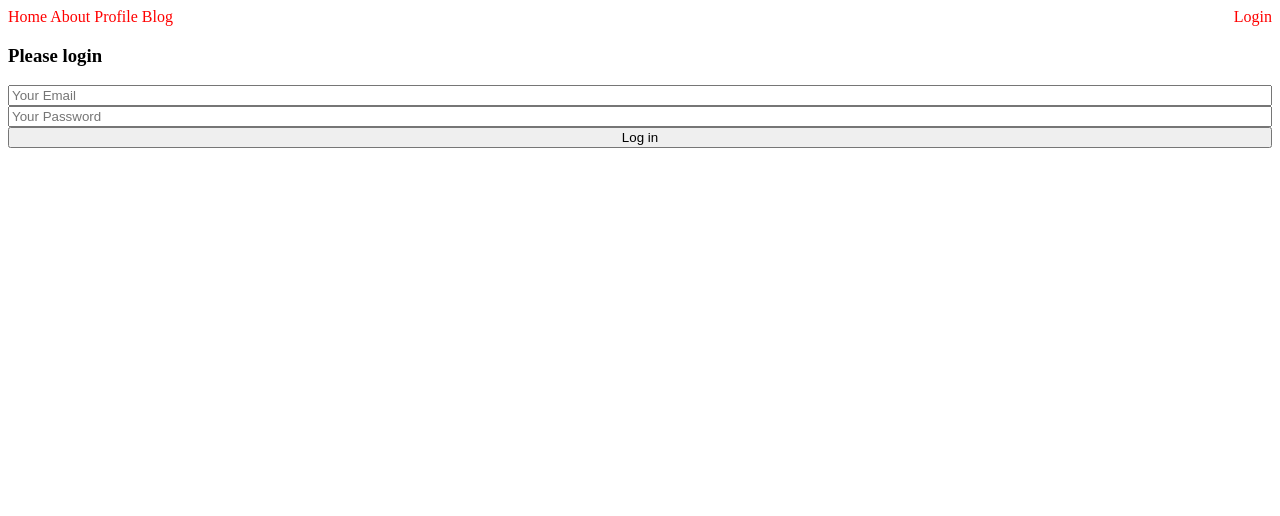
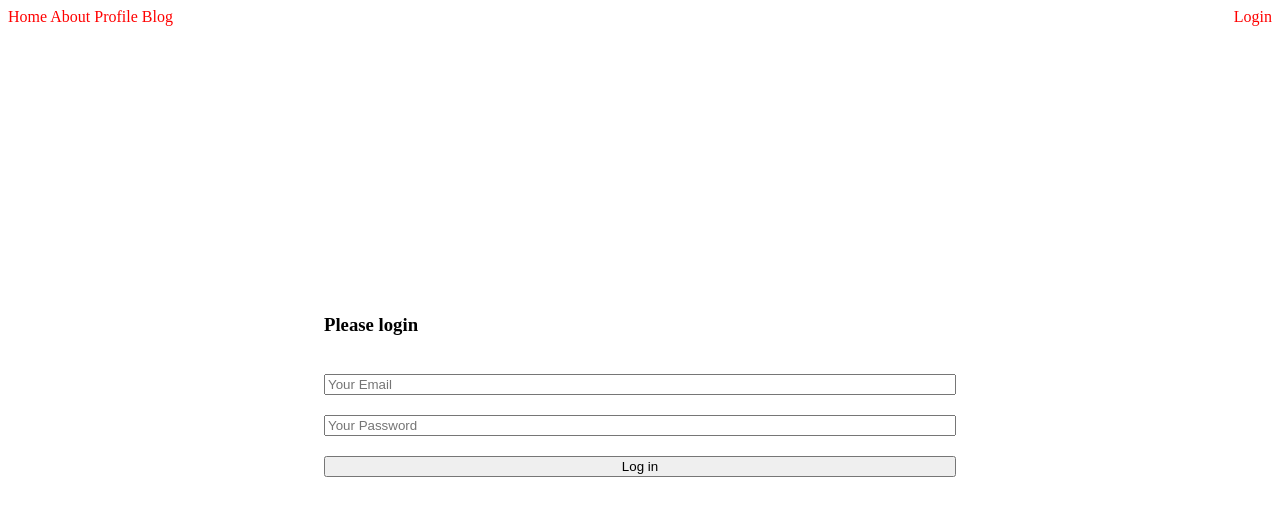
Before and after one commit to mhasantushar/w3educ-phero-fs-basics, a plain HTML site: page m7c-login.html in a window 1280 px wide. Drawn offline with Linux system fonts and the light colour scheme.

Commit message:
ongoing module 7

```diff
--- a/m7c-login.html
+++ b/m7c-login.html
@@ -9,18 +9,29 @@
     <style>
         nav {
             display: flex;
-            gap: 50x;   /* not working probably since these are not li items */
             justify-content: space-between;
         }
-
         nav a {
             text-decoration: none;
             color: red;
         }
 
+        .login-form-container {
+            display: flex;
+            justify-content: center;
+            /* border: 1px dotted tomato; */
+            height: 90vh;
+            align-items: center;
+        }
         .login-form {
             display: flex;
             flex-direction: column;
+            justify-content: center;
+            /* border: 1px solid blueviolet; */
+            width: 50%;
+        }
+        .login-form input {
+            margin-top: 20px;
         }
     </style>
 </head>
@@ -36,13 +47,15 @@
         <a href="">Login</a>
     </nav>
 
-    <form action="" class="login-form">
-        <h3>Please login</h3>
+    <section class="login-form-container">
+        <form class="login-form" action="">
+            <h3>Please login</h3>
 
-        <input type="email" name="" id="" placeholder="Your Email" required>
-        <input type="password" name="" id="" placeholder="Your Password" required>
-        <input type="submit" value="Log in">
-    </form>
+            <input type="email" name="" id="" placeholder="Your Email" required>
+            <input type="password" name="" id="" placeholder="Your Password" required>
+            <input type="submit" value="Log in">
+        </form>
+    </section>
 </body>
 
 </html>
```
